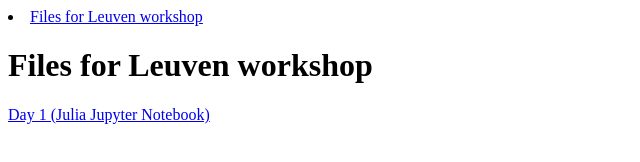
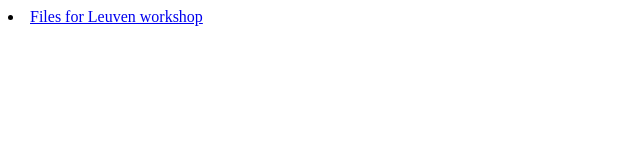
Before and after one commit to gaston-mullin/kuleuven-code, a plain HTML site: page index.html in a window 1280 px wide. Shown: the whole page, without its empty margins (0-640 px from the left). Drawn offline with Linux system fonts and the light colour scheme.

Commit message:
Update index.html

```diff
--- a/index.html
+++ b/index.html
@@ -4,7 +4,5 @@
 <li class="masthead__menu-item">
           <a href="gmullin-tiu.github.io/teaching.html">Files for Leuven workshop</a>
 </li>
-<h1>Files for Leuven workshop</h1>
-<a href="https://github.com/gmullin-tiu/gmullin-tiu.github.io/blob/6f87cf11ef138d6b8d5865600a80931f1120408f/Day1%20-%20BusEngine.ipynb">Day 1 (Julia Jupyter Notebook) </a>
 </body>
 </html>
```
